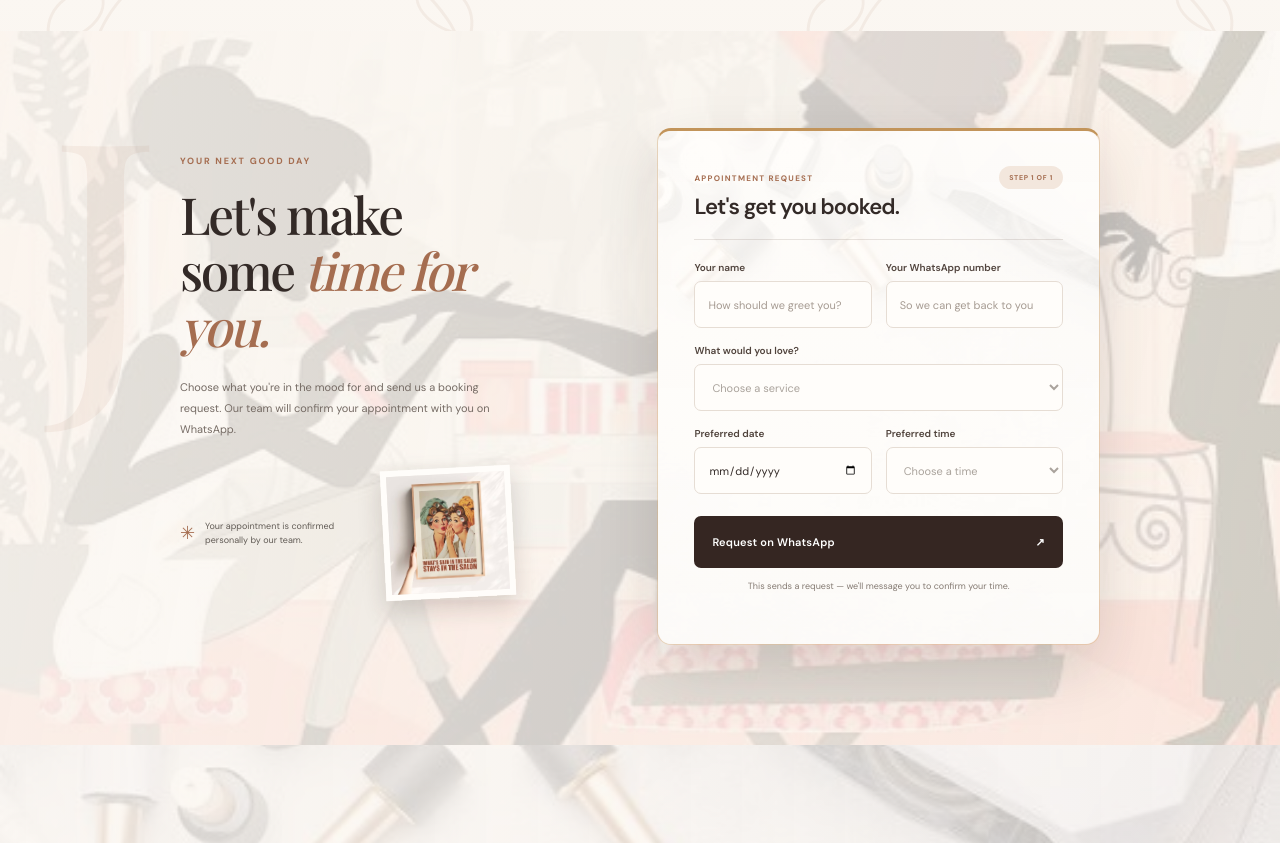
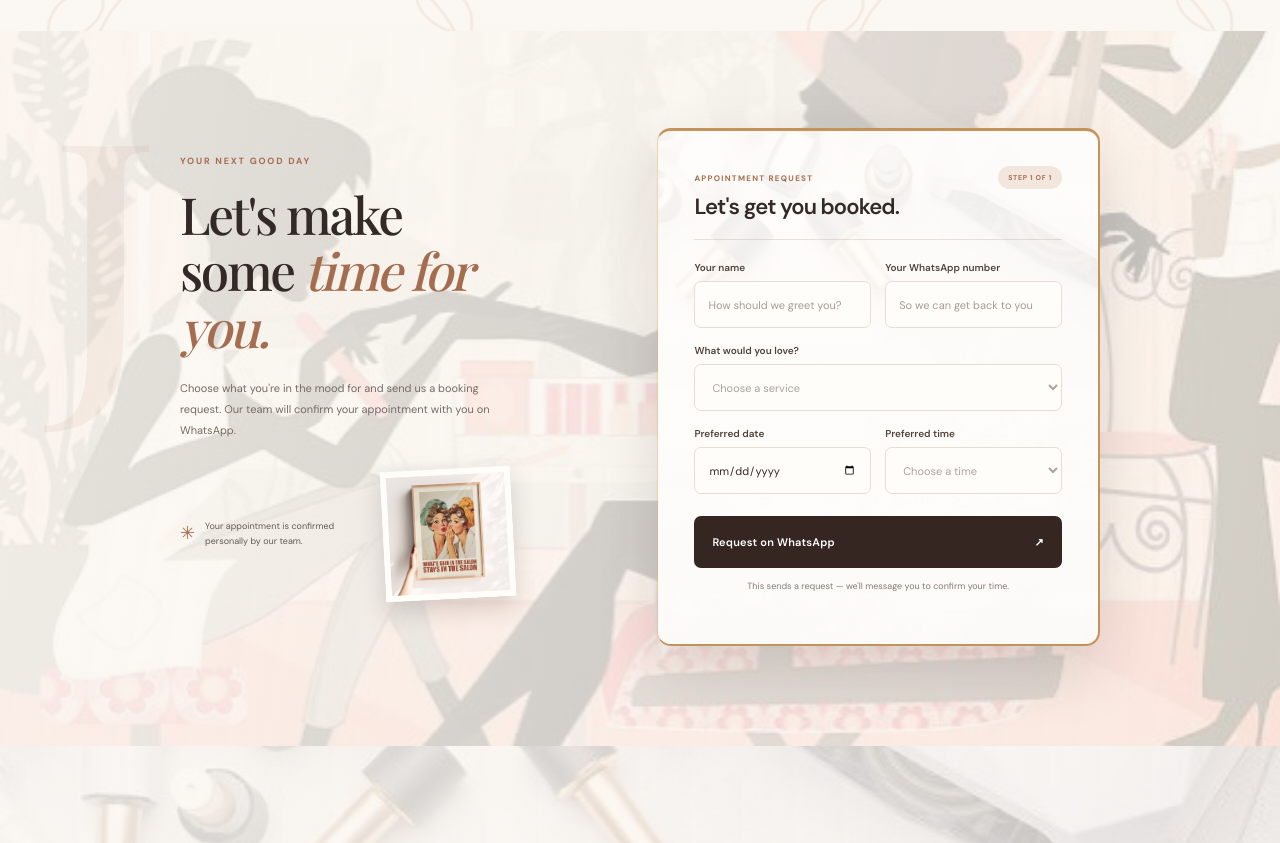
Before and after one commit to frostlew15/pretty-jojos-glow-studio, a plain HTML site: page index.html in a window 1280 px wide. Shown: the part 1964-2807 px from the top of the page. Drawn offline with nearby package versions, Linux system fonts and the light colour scheme.

Commit message:
Accent booking form right and bottom borders
Co-authored-by: Copilot <223556219+Copilot@users.noreply.github.com>

```diff
--- a/css/style.css
+++ b/css/style.css
@@ -200,6 +200,8 @@ h2 { margin-bottom: 0; font-size: clamp(40px, 4vw, 55px); line-height: 1.1; }
   padding: 34px 36px 30px;
   border: 1px solid rgba(194, 148, 90, .36);
   border-top: 3px solid var(--gold);
+  border-right: 2px solid var(--gold);
+  border-bottom: 2px solid var(--gold);
   border-radius: 14px;
   background: transparent;
   box-shadow: 0 24px 60px rgba(53, 38, 34, .15);
```
